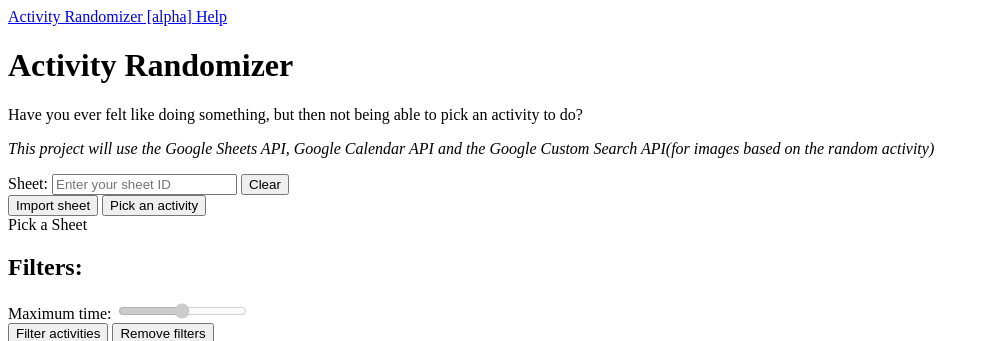
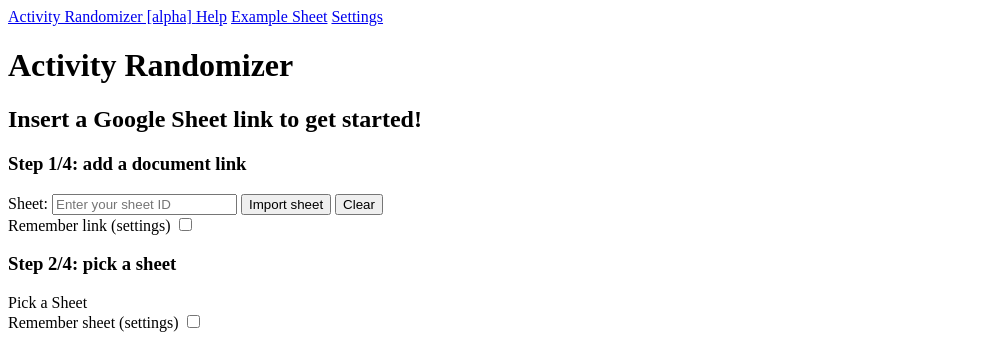
Before and after one commit to EddyVinck/Activity-Randomizer, a web app: file src/assets/html/index.html in a window 1280 px wide. Shown: the top 341 px of the page, without its empty margins (0-989 px from the left). Run offline with its HTML, style and script files only (its server is not run), Linux system fonts and the light colour scheme; some libraries are stand-ins or nearby versions.

Commit message:
new layout 🙌

```diff
--- a/src/assets/html/index.html
+++ b/src/assets/html/index.html
@@ -5,18 +5,20 @@
   <meta charset="UTF-8">
   <meta name="viewport" content="width=device-width, initial-scale=1.0">
   <meta http-equiv="X-UA-Compatible" content="ie=edge">
-  <title>Plan a Random Activity — Google Sheets integration</title>
-  <meta description="Plan activities picked from your own Google Sheet. Add them to your Google Calendar.">
+  <title>Plan Random activities — Google Sheets integration</title>
+  <meta description="Plan activities picked from your own Google Sheet. Add them to your Google Calendar with ease.">
 </head>
 
 <body>
   <nav class="site-nav sticky-top py-1 mb-4">
     <div class="container d-flex flex-column flex-md-row">
-      <a class="py-2 px-2 d-inline-block d-sm-inline-block" href="#">
+      <a class="py-2 pr-3 d-inline-block d-sm-inline-block" href="#">
         Activity Randomizer [alpha]<!-- <svg xmlns="http://www.w3.org/2000/svg" width="24" height="24" viewBox="0 0 24 24" fill="none" stroke="currentColor" stroke-width="2" stroke-linecap="round" stroke-linejoin="round" class="d-block mx-auto"><circle cx="12" cy="12" r="10"></circle><line x1="14.31" y1="8" x2="20.05" y2="17.94"></line><line x1="9.69" y1="8" x2="21.17" y2="8"></line><line x1="7.38" y1="12" x2="13.12" y2="2.06"></line><line x1="9.69" y1="16" x2="3.95" y2="6.06"></line><line x1="14.31" y1="16" x2="2.83" y2="16"></line><line x1="16.62" y1="12" x2="10.88" y2="21.94"></line></svg> -->
       </a>
-      <a href="/help" class="py-2 px-2 d-inline-block d-sm-inline-block">Help</a>
-      <a class="py-2 px-2 d-inline-block d-sm-inline-block" href="#">
+      <a href="/help" class="py-2 px-3 d-inline-block d-sm-inline-block">Help</a>
+      <a href="/example-sheet" class="py-2 px-3 d-inline-block d-sm-inline-block">Example Sheet</a>
+      <a href="/settings" class="py-2 px-3 d-inline-block d-sm-inline-block">Settings</a>
+      <a class="py-2 px-3 d-inline-block d-sm-inline-block" href="#">
         <button class="btn btn-primary float-right" id="authorize-button" style="display: none;">Authorize</button>
         <button class="btn btn-secondary btn-sm float-right" id="signout-button" style="display: none;">Sign Out</button>
       </a>
@@ -27,22 +29,30 @@
 
     <div class="mb-2">
       <div class="row justify-content-start">
-        <div class="col-12 col-sm-10 col-md-6 col-lg-5">
+        <div class="col-12 col-sm-10 col-md-6 col-lg-7">
           <h1>Activity Randomizer</h1>
-          <p>Have you ever felt like doing something, but then not being able to pick an activity to do?</p>
-          <p><i>This project will use the Google Sheets API, Google Calendar API and the Google Custom Search API(for images based on the random activity)</i></p>
+          <h2>Insert a Google Sheet link to get started!</h2>
 
           <div class="mb-4">
             <div>
+              <div class="step">
+                <h3>Step 1/4: add a document link</h3>
+              </div>
               <div class="form-group">
                 <label class="d-block d-sm-inline-block" for="sheet-input">Sheet:</label>
                 <input type="text" placeholder="Enter your sheet ID" id="sheet-input" name="sheet-input">
+                <button id="sheet-submit" class="btn btn-primary" type="button">Import sheet</button>
                 <button class="btn" id="clear-input">Clear</button>
               </div>
+              <div class="input-container checkbox-container">
+                <label>
+                  <span>Remember link (settings)</span>
+                  <input type="checkbox" name="" id="">
+                </label>
+              </div>
               <!-- The dropdown with the sheets in the document -->
-              <div class="input-container">
-                <button id="sheet-submit" class="btn btn-primary" type="button">Import sheet</button>
-                <button class="btn btn-light" id="pick-activity">Pick an activity</button>
+              <div class="step">
+                <h3>Step 2/4: pick a sheet</h3>
               </div>
               <div class="input-container">
                 <label>
@@ -50,27 +60,48 @@
                   <select name="" id="sheet-names" style="display: none;"></select>
                 </label>
               </div>
-              <h2>Filters:</h2>
-              <div class="input-container">
+              <div class="input-container checkbox-container">
                 <label>
-                  Maximum time:
-                  <input time-range disabled type="range" min="0" max>
+                  <span>Remember sheet (settings)</span>
+                  <input type="checkbox" name="" id="">
                 </label>
               </div>
+              <div class="step">
+                <h3>Step 3/4: filter (optional)</h3>
+              </div>
               <div class="input-container">
-                <button id="filter-submit" class="btn btn-primary">
+                <label class="d-block">
+                  Maximum time (minutes)
+                </label>
+                <span class="min">0</span>
+                <input time-range disabled type="range" min="0" max>
+                <span class="max">240</span>
+              </div>
+              <div class="input-container">
+                <!-- <button id="filter-submit" class="btn btn-primary">
                   Filter activities
-                </button>
-                <button id="remove-filters" class="btn btn-secondary">
+                </button> -->
+                <button id="remove-filters" class="btn">
                   Remove filters
                 </button>
+                <button class="btn">
+                  View list
+                </button>
+              </div>
+              <div class="step">
+                <h3>Generate random activity</h3>
+              </div>
+              <div class="input-container">
+
+                <button class="btn btn-primary" id="pick-activity">Randomize activity</button>
               </div>
             </div>
           </div>
           <div sheet-content class="row d-none d-md-block"></div>
         </div>
-        <div class="col-12 col-sm-10 col-md-5 offset-md-1 col-lg-4 offset-lg-1">
+        <div class="col-12 col-sm-10 col-md-5 offset-md-1 col-lg-4 offset-lg-0">
           <div class="mb-2">
+            <div class="h3">Your randomized activity:</div>
             <div class="card" id="picked-activity">
               <div class="card-img-top">
                 <!-- https://developers.google.com/custom-search/ -->
@@ -81,9 +112,9 @@
                   <h2 class="h4">Picked activity name</h2>
                 </div>
                 <div class="card-text">
-                  <p>Based on  <strike>no parameters</strike> fate.</p>
+
                   <!-- TODO -->
-                  <a href="#" class="btn btn-primary">Add to Calendar</a>
+                  <a href="#" disabled class="btn btn-primary disabled">Add to Google Calendar</a>
                 </div>
               </div>
             </div>
--- a/src/scss/includes/_body.scss
+++ b/src/scss/includes/_body.scss
@@ -2,7 +2,3 @@
   background-color: #fdfdfd;
   font-size: 16px;
 }
-
-.input-container {
-  margin-bottom: 10px;
-}
--- a/src/scss/index.scss
+++ b/src/scss/index.scss
@@ -2,5 +2,8 @@
 @import
   // Framework / library
   "~bootstrap/dist/css/bootstrap.css",
+  "./includes/responsive",
+  "./includes/typography",
+  "./includes/form",
   "./components/nav",
   "./includes/body";
```
Also changed, not shown: src/scss/includes/_form.scss (added, +16 -0 lines), src/scss/includes/_typography.scss (added, +39 -0 lines), src/scss/includes/_responsive.scss (added).
